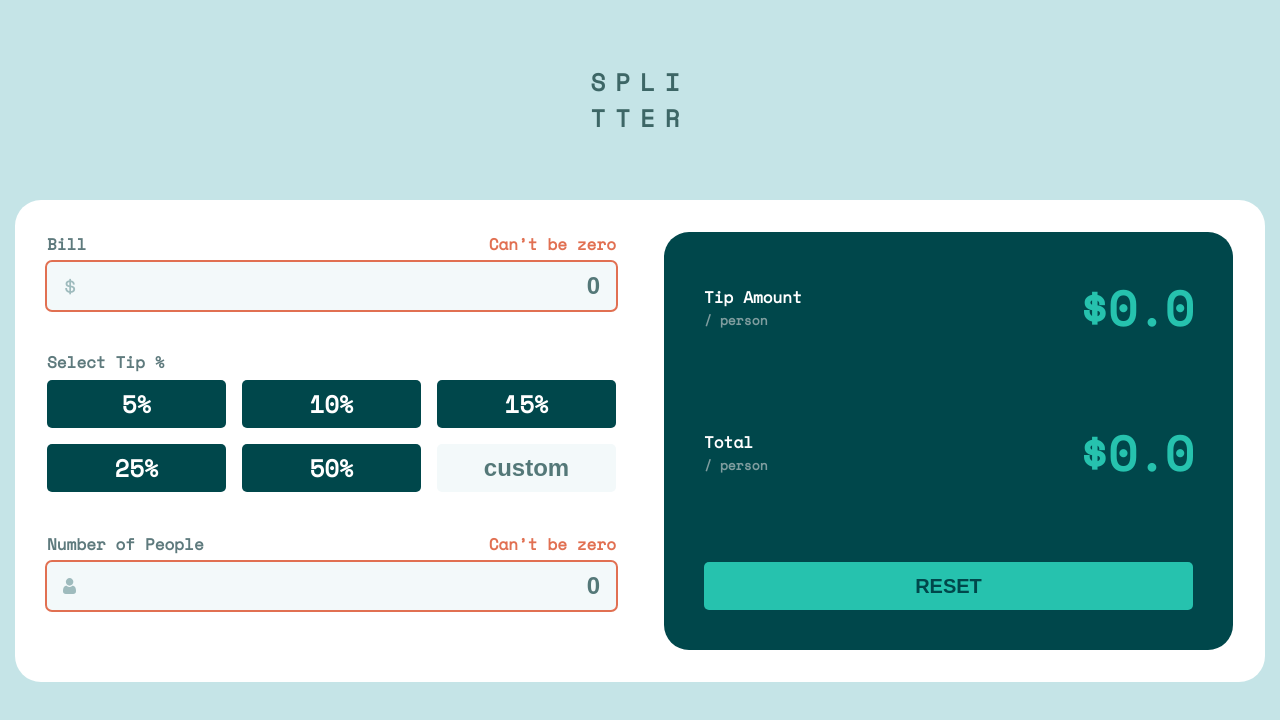
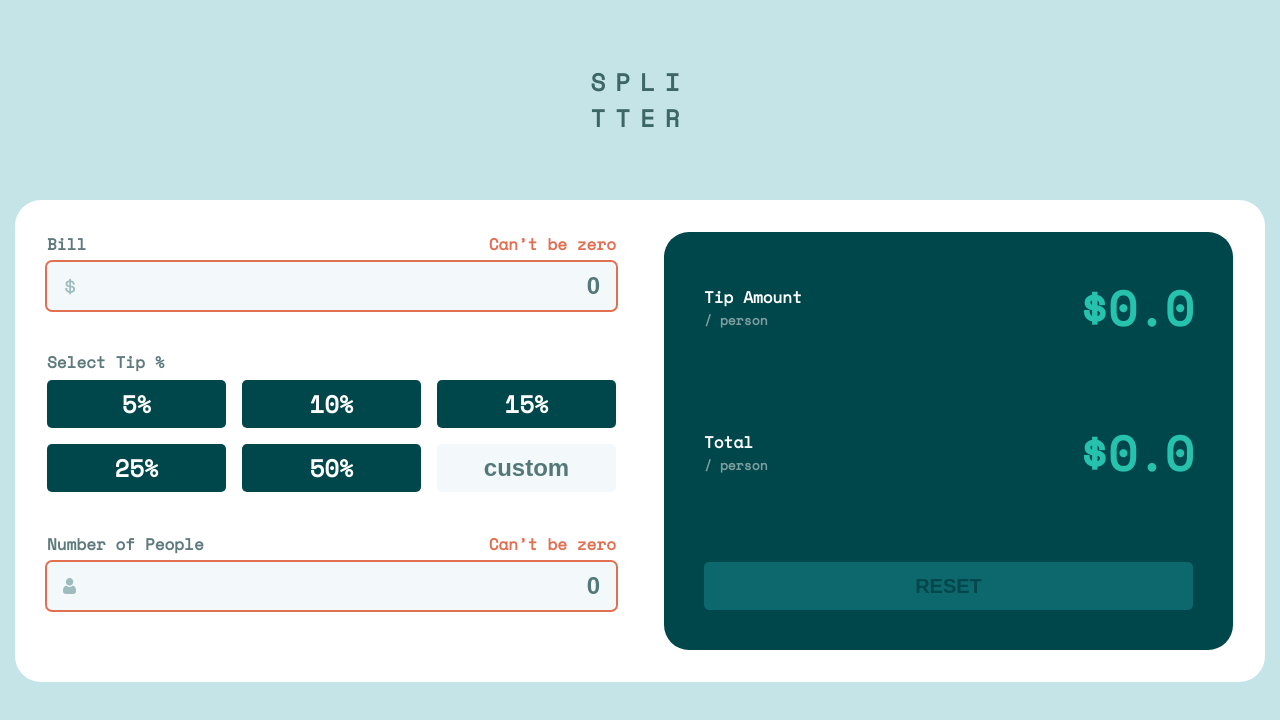
Before and after one commit to Lointainy/tip-calculator-react, a React (Vite) app: page / in a window 1280 px wide. Shown: the top 720 px of the page. Built offline with nearby package versions, Linux system fonts and the light colour scheme.

Commit message:
added disabled logic for btn

```diff
--- a/src/components/SummaryField.jsx
+++ b/src/components/SummaryField.jsx
@@ -21,7 +21,7 @@ export const SummaryField = () => {
         </div>
         <div className="summary-field__total-number">${state.total.toFixed(1)}</div>
       </div>
-      <button onClick={handleReset} className="summary-field__btn">
+      <button disabled={state.tipAmount <= 0 || state.total <= 0} onClick={handleReset} className="summary-field__btn">
         reset
       </button>
     </div>
```
